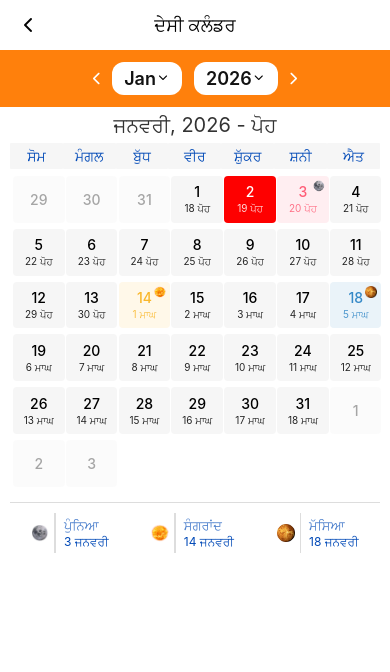
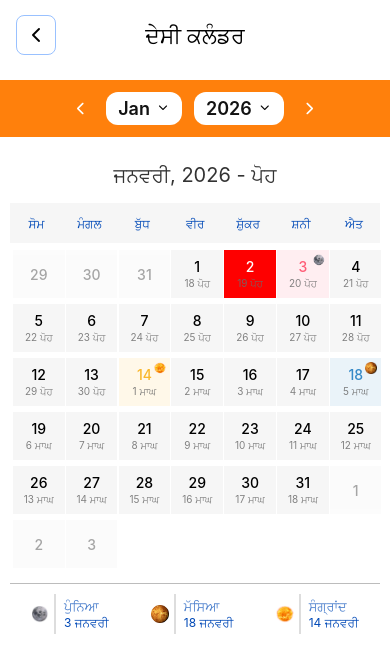
Before and after one commit to prince-netize/Desi-Calendar, a React Native app: screen / in a window 390 px wide. Shown: the top 672 px of the page. Built offline with nearby package versions, Linux system fonts and the light colour scheme.

Commit message:
event data

```diff
--- a/src/Screens/CalendarScreen.js
+++ b/src/Screens/CalendarScreen.js
@@ -55,7 +55,10 @@
 
   return (
     <View style={{ flex: 1, backgroundColor: '#fff' }}>
+      <View style={{ marginVertical: 10 }}>
         <Header />
+      </View>
+
       {modalVisible && (
         <BlurView
           style={StyleSheet.absoluteFill}
@@ -64,6 +67,7 @@
           reducedTransparencyFallbackColor="white"
         />
       )}
+      <View style={{ marginVertical: 10 }}>
         <MonthYearBar
           month={month}
           year={year}
@@ -72,10 +76,13 @@
           onMonthSelect={setMonth}
           onYearSelect={setYear}
         />
+      </View>
 
       <View style={{ backgroundColor: colors.primary }} />
       <View style={{ paddingHorizontal: 10 }}>
+        <View style={{ marginVertical: 10, alignItems: 'center' }}>
           <SubHeader monthIndex={month} year={year} />
+        </View>
 
         <Animated.View
           {...pan.panHandlers}
--- a/src/components/CalendarEventsBar.js
+++ b/src/components/CalendarEventsBar.js
@@ -27,8 +27,8 @@
       style={{
         marginTop: 12,
         paddingTop: 10,
-        borderTopWidth: 1,
-        borderColor: '#DDD',
+        borderTopWidth: 1.5,
+        borderColor: '#BCBCBC',
         flexDirection: 'row',
         justifyContent: 'space-around',
       }}
--- a/src/components/CalendarGrid.js
+++ b/src/components/CalendarGrid.js
@@ -19,15 +19,20 @@
           <View
             key={i}
             style={{
-              width: '14.28%',
+              width: '14.30%',
+              height: 40,
+              backgroundColor: '#F6F6F6',
               alignItems: 'center',
-              paddingVertical: 4,
-              backgroundColor: '#F6F6F6',
-              borderRadius: 1,
               justifyContent: 'center',
             }}
           >
-            <Text style={{ fontWeight: '400', color: colors.weekColor }}>
+            <Text
+              style={{
+                fontWeight: '500',
+                color: colors.weekColor,
+                fontSize: 12,
+              }}
+            >
               {day}
             </Text>
           </View>
--- a/src/components/DayCell.js
+++ b/src/components/DayCell.js
@@ -35,7 +35,7 @@
       activeOpacity={0.7}
       style={{
         width: '14.28%',
-        aspectRatio: 1,
+        height: 54,
         padding: 3,
       }}
     >
@@ -43,7 +43,6 @@
         style={{
           flex: 1,
           width: '110%',
-          borderRadius: 4,
           alignItems: 'center',
           justifyContent: 'center',
           opacity: current ? 1 : 0.35,
@@ -82,7 +81,7 @@
             style={{
               fontSize: 10,
               marginTop: 2,
-              color: textColor,
+              color: '#6D6D6D',
               opacity: 0.85,
             }}
           >
--- a/src/components/Header.js
+++ b/src/components/Header.js
@@ -5,10 +5,22 @@
 export default function Header() {
   return (
     <View style={{ height: 50, justifyContent: 'center' }}>
-      <TouchableOpacity style={{ position: 'absolute', left: 16 }}>
+      <TouchableOpacity
+        style={{
+          position: 'absolute',
+          left: 16,
+          height: 40,
+          width: 40,
+          borderRadius: 8,
+          borderColor: '#1E76FE73',
+          borderWidth: 1,
+          alignItems: 'center',
+          justifyContent: 'center',
+        }}
+      >
         <Feather name="chevron-left" size={24} />
       </TouchableOpacity>
-      <Text style={{ textAlign: 'center', fontSize: 18, fontWeight: '500' }}>
+      <Text style={{ textAlign: 'center', fontSize: 22, fontWeight: '500' }}>
         ਦੇਸੀ ਕਲੰਡਰ
       </Text>
     </View>
--- a/src/components/MonthYearBar.js
+++ b/src/components/MonthYearBar.js
@@ -16,13 +16,18 @@
   const [showMonthDrop, setShowMonthDrop] = useState(false);
   const [showYearDrop, setShowYearDrop] = useState(false);
 
-  const years = [2023, 2024, 2025, 2026, 2027];
+  const years = [2023, 2024, 2025, 2026];
 
   return (
     <View style={styles.container}>
       {/* Left Arrow */}
       <TouchableOpacity onPress={onPrev}>
-        <Feather name="chevron-left" size={20} color={colors.white} />
+        <Feather
+          name="chevron-left"
+          size={20}
+          color={colors.white}
+          style={{ marginRight: 10 }}
+        />
       </TouchableOpacity>
 
       {/* Month Dropdown */}
@@ -35,7 +40,12 @@
           }}
         >
           <Text style={styles.text}>{MONTHS[month]}</Text>
-          <Feather name="chevron-down" size={14} color="#000" />
+          <Feather
+            name="chevron-down"
+            size={14}
+            color="#000"
+            style={{ marginLeft: 6 }}
+          />
         </TouchableOpacity>
 
         {showMonthDrop && (
@@ -65,7 +75,12 @@
           }}
         >
           <Text style={styles.text}>{year}</Text>
-          <Feather name="chevron-down" size={14} color="#000" />
+          <Feather
+            name="chevron-down"
+            size={14}
+            color="#000"
+            style={{ marginLeft: 6 }}
+          />
         </TouchableOpacity>
 
         {showYearDrop && (
@@ -88,7 +103,12 @@
       </View>
 
       <TouchableOpacity onPress={onNext}>
-        <Feather name="chevron-right" size={20} color={colors.white} />
+        <Feather
+          name="chevron-right"
+          size={20}
+          color={colors.white}
+          style={{ marginLeft: 10 }}
+        />
       </TouchableOpacity>
     </View>
   );
--- a/src/utils/Events.js
+++ b/src/utils/Events.js
@@ -11,291 +11,284 @@
 export const EVENTS_BY_YEAR = {
   2023: {
     '2023-01-06': [{ id: 'purnima-jan', titlePa: 'ਪੁੰਨਿਆ', type: 'PURNIMA' }],
+    '2023-01-21': [{ id: 'maasya-jan', titlePa: 'ਮੱਸਿਆ', type: 'MAASYA' }],
     '2023-01-14': [
-      { id: 'sangrandh-jan', titlePa: 'ਸੰਗਰਾਂਦ', type: 'SANGRANDH' },
+      { id: 'sangrandh-jan', titlePa: 'ਸੰਗ੍ਰਾਂਦ', type: 'SANGRANDH' },
     ],
-    '2023-01-21': [{ id: 'maasya-jan', titlePa: 'ਮੱਸਿਆ', type: 'MAASYA' }],
 
     '2023-02-05': [{ id: 'purnima-feb', titlePa: 'ਪੁੰਨਿਆ', type: 'PURNIMA' }],
+    '2023-02-19': [{ id: 'maasya-feb', titlePa: 'ਮੱਸਿਆ', type: 'MAASYA' }],
     '2023-02-13': [
-      { id: 'sangrandh-feb', titlePa: 'ਸੰਗਰਾਂਦ', type: 'SANGRANDH' },
+      { id: 'sangrandh-feb', titlePa: 'ਸੰਗ੍ਰਾਂਦ', type: 'SANGRANDH' },
     ],
-    '2023-02-19': [{ id: 'maasya-feb', titlePa: 'ਮੱਸਿਆ', type: 'MAASYA' }],
 
     '2023-03-07': [{ id: 'purnima-mar', titlePa: 'ਪੁੰਨਿਆ', type: 'PURNIMA' }],
+    '2023-03-21': [{ id: 'maasya-mar', titlePa: 'ਮੱਸਿਆ', type: 'MAASYA' }],
     '2023-03-14': [
-      { id: 'sangrandh-mar', titlePa: 'ਸੰਗਰਾਂਦ', type: 'SANGRANDH' },
+      { id: 'sangrandh-mar', titlePa: 'ਸੰਗ੍ਰਾਂਦ', type: 'SANGRANDH' },
     ],
-    '2023-03-21': [{ id: 'maasya-mar', titlePa: 'ਮੱਸਿਆ', type: 'MAASYA' }],
 
     '2023-04-06': [{ id: 'purnima-apr', titlePa: 'ਪੁੰਨਿਆ', type: 'PURNIMA' }],
+    '2023-04-19': [{ id: 'maasya-apr', titlePa: 'ਮੱਸਿਆ', type: 'MAASYA' }],
     '2023-04-14': [
-      { id: 'sangrandh-apr', titlePa: 'ਸੰਗਰਾਂਦ', type: 'SANGRANDH' },
+      { id: 'sangrandh-apr', titlePa: 'ਸੰਗ੍ਰਾਂਦ', type: 'SANGRANDH' },
     ],
-    '2023-04-19': [{ id: 'maasya-apr', titlePa: 'ਮੱਸਿਆ', type: 'MAASYA' }],
 
     '2023-05-05': [{ id: 'purnima-may', titlePa: 'ਪੁੰਨਿਆ', type: 'PURNIMA' }],
+    '2023-05-19': [{ id: 'maasya-may', titlePa: 'ਮੱਸਿਆ', type: 'MAASYA' }],
     '2023-05-14': [
-      { id: 'sangrandh-may', titlePa: 'ਸੰਗਰਾਂਦ', type: 'SANGRANDH' },
+      { id: 'sangrandh-may', titlePa: 'ਸੰਗ੍ਰਾਂਦ', type: 'SANGRANDH' },
     ],
-    '2023-05-19': [{ id: 'maasya-may', titlePa: 'ਮੱਸਿਆ', type: 'MAASYA' }],
 
     '2023-06-03': [{ id: 'purnima-jun', titlePa: 'ਪੁੰਨਿਆ', type: 'PURNIMA' }],
+    '2023-06-17': [{ id: 'maasya-jun', titlePa: 'ਮੱਸਿਆ', type: 'MAASYA' }],
     '2023-06-15': [
-      { id: 'sangrandh-jun', titlePa: 'ਸੰਗਰਾਂਦ', type: 'SANGRANDH' },
+      { id: 'sangrandh-jun', titlePa: 'ਸੰਗ੍ਰਾਂਦ', type: 'SANGRANDH' },
     ],
-    '2023-06-17': [{ id: 'maasya-jun', titlePa: 'ਮੱਸਿਆ', type: 'MAASYA' }],
 
     '2023-07-03': [{ id: 'purnima-jul', titlePa: 'ਪੁੰਨਿਆ', type: 'PURNIMA' }],
+    '2023-07-17': [{ id: 'maasya-jul', titlePa: 'ਮੱਸਿਆ', type: 'MAASYA' }],
     '2023-07-16': [
-      { id: 'sangrandh-jul', titlePa: 'ਸੰਗਰਾਂਦ', type: 'SANGRANDH' },
+      { id: 'sangrandh-jul', titlePa: 'ਸੰਗ੍ਰਾਂਦ', type: 'SANGRANDH' },
     ],
-    '2023-07-17': [{ id: 'maasya-jul', titlePa: 'ਮੱਸਿਆ', type: 'MAASYA' }],
 
     '2023-08-01': [{ id: 'purnima-aug', titlePa: 'ਪੁੰਨਿਆ', type: 'PURNIMA' }],
+    '2023-08-30': [{ id: 'maasya-aug', titlePa: 'ਮੱਸਿਆ', type: 'MAASYA' }],
     '2023-08-16': [
-      { id: 'sangrandh-aug', titlePa: 'ਸੰਗਰਾਂਦ', type: 'SANGRANDH' },
+      { id: 'sangrandh-aug', titlePa: 'ਸੰਗ੍ਰਾਂਦ', type: 'SANGRANDH' },
     ],
-    '2023-08-30': [{ id: 'maasya-aug', titlePa: 'ਮੱਸਿਆ', type: 'MAASYA' }],
 
-    '2023-09-14': [
-      { id: 'sangrandh-sep', titlePa: 'ਸੰਗਰਾਂਦ', type: 'SANGRANDH' },
-    ],
     '2023-09-29': [{ id: 'purnima-sep', titlePa: 'ਪੁੰਨਿਆ', type: 'PURNIMA' }],
     '2023-09-28': [{ id: 'maasya-sep', titlePa: 'ਮੱਸਿਆ', type: 'MAASYA' }],
+    '2023-09-14': [
+      { id: 'sangrandh-sep', titlePa: 'ਸੰਗ੍ਰਾਂਦ', type: 'SANGRANDH' },
+    ],
 
+    '2023-10-28': [{ id: 'purnima-oct', titlePa: 'ਪੁੰਨਿਆ', type: 'PURNIMA' }],
     '2023-10-14': [{ id: 'maasya-nov', titlePa: 'ਮੱਸਿਆ', type: 'MAASYA' }],
-    '2023-10-28': [{ id: 'purnima-oct', titlePa: 'ਪੁੰਨਿਆ', type: 'PURNIMA' }],
-
     '2023-11-13': [
-      { id: 'sangrandh-nov', titlePa: 'ਸੰਗਰਾਂਦ', type: 'SANGRANDH' },
+      { id: 'sangrandh-nov', titlePa: 'ਸੰਗ੍ਰਾਂਦ', type: 'SANGRANDH' },
     ],
     '2023-11-27': [{ id: 'purnima-nov', titlePa: 'ਪੁੰਨਿਆ', type: 'PURNIMA' }],
     '2023-11-26': [{ id: 'maasya-nov', titlePa: 'ਮੱਸਿਆ', type: 'MAASYA' }],
 
+    '2023-12-26': [{ id: 'purnima-dec', titlePa: 'ਪੁੰਨਿਆ', type: 'PURNIMA' }],
     '2023-12-12': [{ id: 'maasya-jan', titlePa: 'ਮੱਸਿਆ', type: 'MAASYA' }],
-    '2023-12-26': [{ id: 'purnima-dec', titlePa: 'ਪੁੰਨਿਆ', type: 'PURNIMA' }],
   },
 
   2024: {
+    '2024-01-25': [{ id: 'purnima-jan', titlePa: 'ਪੁੰਨਿਆ', type: 'PURNIMA' }],
     '2024-01-10': [{ id: 'maasya-jan', titlePa: 'ਮੱਸਿਆ', type: 'MAASYA' }],
     '2024-01-14': [
-      { id: 'sangrandh-jan', titlePa: 'ਸੰਗਰਾਂਦ', type: 'SANGRANDH' },
+      { id: 'sangrandh-jan', titlePa: 'ਸੰਗ੍ਰਾਂਦ', type: 'SANGRANDH' },
     ],
-    '2024-01-25': [{ id: 'purnima-jan', titlePa: 'ਪੁੰਨਿਆ', type: 'PURNIMA' }],
 
+    '2024-02-24': [{ id: 'purnima-feb', titlePa: 'ਪੁੰਨਿਆ', type: 'PURNIMA' }],
     '2024-02-09': [{ id: 'maasya-feb', titlePa: 'ਮੱਸਿਆ', type: 'MAASYA' }],
     '2024-02-13': [
-      { id: 'sangrandh-feb', titlePa: 'ਸੰਗਰਾਂਦ', type: 'SANGRANDH' },
+      { id: 'sangrandh-feb', titlePa: 'ਸੰਗ੍ਰਾਂਦ', type: 'SANGRANDH' },
     ],
-    '2024-02-24': [{ id: 'purnima-feb', titlePa: 'ਪੁੰਨਿਆ', type: 'PURNIMA' }],
 
+    '2024-03-25': [{ id: 'purnima-mar', titlePa: 'ਪੁੰਨਿਆ', type: 'PURNIMA' }],
     '2024-03-10': [{ id: 'maasya-mar', titlePa: 'ਮੱਸਿਆ', type: 'MAASYA' }],
     '2024-03-14': [
-      { id: 'sangrandh-mar', titlePa: 'ਸੰਗਰਾਂਦ', type: 'SANGRANDH' },
+      { id: 'sangrandh-mar', titlePa: 'ਸੰਗ੍ਰਾਂਦ', type: 'SANGRANDH' },
     ],
-    '2024-03-25': [{ id: 'purnima-mar', titlePa: 'ਪੁੰਨਿਆ', type: 'PURNIMA' }],
 
+    '2024-04-23': [{ id: 'purnima-apr', titlePa: 'ਪੁੰਨਿਆ', type: 'PURNIMA' }],
     '2024-04-08': [{ id: 'maasya-apr', titlePa: 'ਮੱਸਿਆ', type: 'MAASYA' }],
     '2024-04-14': [
-      { id: 'sangrandh-apr', titlePa: 'ਸੰਗਰਾਂਦ', type: 'SANGRANDH' },
+      { id: 'sangrandh-apr', titlePa: 'ਸੰਗ੍ਰਾਂਦ', type: 'SANGRANDH' },
     ],
-    '2024-04-23': [{ id: 'purnima-apr', titlePa: 'ਪੁੰਨਿਆ', type: 'PURNIMA' }],
 
+    '2024-05-23': [{ id: 'purnima-may', titlePa: 'ਪੁੰਨਿਆ', type: 'PURNIMA' }],
     '2024-05-08': [{ id: 'maasya-may', titlePa: 'ਮੱਸਿਆ', type: 'MAASYA' }],
     '2024-05-14': [
-      { id: 'sangrandh-may', titlePa: 'ਸੰਗਰਾਂਦ', type: 'SANGRANDH' },
+      { id: 'sangrandh-may', titlePa: 'ਸੰਗ੍ਰਾਂਦ', type: 'SANGRANDH' },
     ],
-    '2024-05-23': [{ id: 'purnima-may', titlePa: 'ਪੁੰਨਿਆ', type: 'PURNIMA' }],
 
+    '2024-06-22': [{ id: 'purnima-jun', titlePa: 'ਪੁੰਨਿਆ', type: 'PURNIMA' }],
     '2024-06-06': [{ id: 'maasya-jun', titlePa: 'ਮੱਸਿਆ', type: 'MAASYA' }],
     '2024-06-14': [
-      { id: 'sangrandh-jun', titlePa: 'ਸੰਗਰਾਂਦ', type: 'SANGRANDH' },
+      { id: 'sangrandh-jun', titlePa: 'ਸੰਗ੍ਰਾਂਦ', type: 'SANGRANDH' },
     ],
-    '2024-06-22': [{ id: 'purnima-jun', titlePa: 'ਪੁੰਨਿਆ', type: 'PURNIMA' }],
 
+    '2024-07-21': [{ id: 'purnima-jul', titlePa: 'ਪੁੰਨਿਆ', type: 'PURNIMA' }],
     '2024-07-05': [{ id: 'maasya-jul', titlePa: 'ਮੱਸਿਆ', type: 'MAASYA' }],
     '2024-07-16': [
-      { id: 'sangrandh-jul', titlePa: 'ਸੰਗਰਾਂਦ', type: 'SANGRANDH' },
+      { id: 'sangrandh-jul', titlePa: 'ਸੰਗ੍ਰਾਂਦ', type: 'SANGRANDH' },
     ],
-    '2024-07-21': [{ id: 'purnima-jul', titlePa: 'ਪੁੰਨਿਆ', type: 'PURNIMA' }],
 
+    '2024-08-19': [{ id: 'purnima-aug', titlePa: 'ਪੁੰਨਿਆ', type: 'PURNIMA' }],
     '2024-08-04': [{ id: 'maasya-aug', titlePa: 'ਮੱਸਿਆ', type: 'MAASYA' }],
     '2024-08-16': [
-      { id: 'sangrandh-aug', titlePa: 'ਸੰਗਰਾਂਦ', type: 'SANGRANDH' },
+      { id: 'sangrandh-aug', titlePa: 'ਸੰਗ੍ਰਾਂਦ', type: 'SANGRANDH' },
     ],
-    '2024-08-19': [{ id: 'purnima-aug', titlePa: 'ਪੁੰਨਿਆ', type: 'PURNIMA' }],
 
+    '2024-09-17': [{ id: 'purnima-sep', titlePa: 'ਪੁੰਨਿਆ', type: 'PURNIMA' }],
     '2024-09-02': [{ id: 'maasya-sep', titlePa: 'ਮੱਸਿਆ', type: 'MAASYA' }],
     '2024-09-16': [
-      { id: 'sangrandh-sep', titlePa: 'ਸੰਗਰਾਂਦ', type: 'SANGRANDH' },
+      { id: 'sangrandh-sep', titlePa: 'ਸੰਗ੍ਰਾਂਦ', type: 'SANGRANDH' },
     ],
-    '2024-09-17': [{ id: 'purnima-sep', titlePa: 'ਪੁੰਨਿਆ', type: 'PURNIMA' }],
 
+    '2024-10-17': [{ id: 'purnima-oct', titlePa: 'ਪੁੰਨਿਆ', type: 'PURNIMA' }],
     '2024-10-02': [{ id: 'maasya-oct', titlePa: 'ਮੱਸਿਆ', type: 'MAASYA' }],
     '2024-10-16': [
-      { id: 'sangrandh-oct', titlePa: 'ਸੰਗਰਾਂਦ', type: 'SANGRANDH' },
+      { id: 'sangrandh-oct', titlePa: 'ਸੰਗ੍ਰਾਂਦ', type: 'SANGRANDH' },
     ],
-    '2024-10-17': [{ id: 'purnima-oct', titlePa: 'ਪੁੰਨਿਆ', type: 'PURNIMA' }],
 
+    '2024-11-15': [{ id: 'purnima-nov', titlePa: 'ਪੁੰਨਿਆ', type: 'PURNIMA' }],
     '2024-11-01': [{ id: 'maasya-nov', titlePa: 'ਮੱਸਿਆ', type: 'MAASYA' }],
     '2024-11-14': [
-      { id: 'sangrandh-nov', titlePa: 'ਸੰਗਰਾਂਦ', type: 'SANGRANDH' },
+      { id: 'sangrandh-nov', titlePa: 'ਸੰਗ੍ਰਾਂਦ', type: 'SANGRANDH' },
     ],
-    '2024-11-15': [{ id: 'purnima-nov', titlePa: 'ਪੁੰਨਿਆ', type: 'PURNIMA' }],
 
+    '2024-12-15': [{ id: 'purnima-dec', titlePa: 'ਪੁੰਨਿਆ', type: 'PURNIMA' }],
     '2024-12-01': [{ id: 'maasya-dec', titlePa: 'ਮੱਸਿਆ', type: 'MAASYA' }],
     '2024-12-14': [
-      { id: 'sangrandh-dec', titlePa: 'ਸੰਗਰਾਂਦ', type: 'SANGRANDH' },
+      { id: 'sangrandh-dec', titlePa: 'ਸੰਗ੍ਰਾਂਦ', type: 'SANGRANDH' },
     ],
-    '2024-12-15': [{ id: 'purnima-dec', titlePa: 'ਪੁੰਨਿਆ', type: 'PURNIMA' }],
   },
 
   2025: {
     '2025-01-13': [{ id: 'purnima-jan', titlePa: 'ਪੁੰਨਿਆ', type: 'PURNIMA' }],
+    '2025-01-29': [{ id: 'maasya-jan', titlePa: 'ਮੱਸਿਆ', type: 'MAASYA' }],
     '2025-01-14': [
-      { id: 'sangrandh-jan', titlePa: 'ਸੰਗਰਾਂਦ', type: 'SANGRANDH' },
+      { id: 'sangrandh-jan', titlePa: 'ਸੰਗ੍ਰਾਂਦ', type: 'SANGRANDH' },
     ],
-    '2025-01-29': [{ id: 'maasya-jan', titlePa: 'ਮੱਸਿਆ', type: 'MAASYA' }],
 
     '2025-02-12': [{ id: 'purnima-feb', titlePa: 'ਪੁੰਨਿਆ', type: 'PURNIMA' }],
+    '2025-02-28': [{ id: 'maasya-feb', titlePa: 'ਮੱਸਿਆ', type: 'MAASYA' }],
     '2025-02-13': [
-      { id: 'sangrandh-feb', titlePa: 'ਸੰਗਰਾਂਦ', type: 'SANGRANDH' },
+      { id: 'sangrandh-feb', titlePa: 'ਸੰਗ੍ਰਾਂਦ', type: 'SANGRANDH' },
     ],
-    '2025-02-28': [{ id: 'maasya-feb', titlePa: 'ਮੱਸਿਆ', type: 'MAASYA' }],
 
     '2025-03-14': [{ id: 'purnima-mar', titlePa: 'ਪੁੰਨਿਆ', type: 'PURNIMA' }],
 
     '2025-03-29': [{ id: 'maasya-mar', titlePa: 'ਮੱਸਿਆ', type: 'MAASYA' }],
 
     '2025-04-12': [{ id: 'purnima-apr', titlePa: 'ਪੁੰਨਿਆ', type: 'PURNIMA' }],
+    '2025-04-27': [{ id: 'maasya-apr', titlePa: 'ਮੱਸਿਆ', type: 'MAASYA' }],
     '2025-04-14': [
-      { id: 'sangrandh-apr', titlePa: 'ਸੰਗਰਾਂਦ', type: 'SANGRANDH' },
+      { id: 'sangrandh-apr', titlePa: 'ਸੰਗ੍ਰਾਂਦ', type: 'SANGRANDH' },
     ],
-    '2025-04-27': [{ id: 'maasya-apr', titlePa: 'ਮੱਸਿਆ', type: 'MAASYA' }],
 
     '2025-05-12': [{ id: 'purnima-may', titlePa: 'ਪੁੰਨਿਆ', type: 'PURNIMA' }],
+    '2025-05-27': [{ id: 'maasya-may', titlePa: 'ਮੱਸਿਆ', type: 'MAASYA' }],
     '2025-05-14': [
-      { id: 'sangrandh-may', titlePa: 'ਸੰਗਰਾਂਦ', type: 'SANGRANDH' },
+      { id: 'sangrandh-may', titlePa: 'ਸੰਗ੍ਰਾਂਦ', type: 'SANGRANDH' },
     ],
-    '2025-05-27': [{ id: 'maasya-may', titlePa: 'ਮੱਸਿਆ', type: 'MAASYA' }],
 
     '2025-06-11': [{ id: 'purnima-jun', titlePa: 'ਪੁੰਨਿਆ', type: 'PURNIMA' }],
+    '2025-06-25': [{ id: 'maasya-jun', titlePa: 'ਮੱਸਿਆ', type: 'MAASYA' }],
     '2025-06-14': [
-      { id: 'sangrandh-jun', titlePa: 'ਸੰਗਰਾਂਦ', type: 'SANGRANDH' },
+      { id: 'sangrandh-jun', titlePa: 'ਸੰਗ੍ਰਾਂਦ', type: 'SANGRANDH' },
     ],
-    '2025-06-25': [{ id: 'maasya-jun', titlePa: 'ਮੱਸਿਆ', type: 'MAASYA' }],
 
     '2025-07-10': [{ id: 'purnima-jul', titlePa: 'ਪੁੰਨਿਆ', type: 'PURNIMA' }],
+    '2025-07-25': [{ id: 'maasya-jul', titlePa: 'ਮੱਸਿਆ', type: 'MAASYA' }],
     '2025-07-16': [
-      { id: 'sangrandh-jul', titlePa: 'ਸੰਗਰਾਂਦ', type: 'SANGRANDH' },
+      { id: 'sangrandh-jul', titlePa: 'ਸੰਗ੍ਰਾਂਦ', type: 'SANGRANDH' },
     ],
-    '2025-07-25': [{ id: 'maasya-jul', titlePa: 'ਮੱਸਿਆ', type: 'MAASYA' }],
 
     '2025-08-08': [{ id: 'purnima-aug', titlePa: 'ਪੁੰਨਿਆ', type: 'PURNIMA' }],
+    '2025-08-23': [{ id: 'maasya-aug', titlePa: 'ਮੱਸਿਆ', type: 'MAASYA' }],
     '2025-08-16': [
-      { id: 'sangrandh-aug', titlePa: 'ਸੰਗਰਾਂਦ', type: 'SANGRANDH' },
+      { id: 'sangrandh-aug', titlePa: 'ਸੰਗ੍ਰਾਂਦ', type: 'SANGRANDH' },
     ],
-    '2025-08-23': [{ id: 'maasya-aug', titlePa: 'ਮੱਸਿਆ', type: 'MAASYA' }],
 
     '2025-09-07': [{ id: 'purnima-sep', titlePa: 'ਪੁੰਨਿਆ', type: 'PURNIMA' }],
+    '2025-09-21': [{ id: 'maasya-sep', titlePa: 'ਮੱਸਿਆ', type: 'MAASYA' }],
     '2025-09-16': [
-      { id: 'sangrandh-sep', titlePa: 'ਸੰਗਰਾਂਦ', type: 'SANGRANDH' },
+      { id: 'sangrandh-sep', titlePa: 'ਸੰਗ੍ਰਾਂਦ', type: 'SANGRANDH' },
     ],
-    '2025-09-21': [{ id: 'maasya-sep', titlePa: 'ਮੱਸਿਆ', type: 'MAASYA' }],
 
     '2025-10-06': [{ id: 'purnima-oct', titlePa: 'ਪੁੰਨਿਆ', type: 'PURNIMA' }],
+    '2025-10-21': [{ id: 'maasya-oct', titlePa: 'ਮੱਸਿਆ', type: 'MAASYA' }],
     '2025-10-16': [
-      { id: 'sangrandh-oct', titlePa: 'ਸੰਗਰਾਂਦ', type: 'SANGRANDH' },
+      { id: 'sangrandh-oct', titlePa: 'ਸੰਗ੍ਰਾਂਦ', type: 'SANGRANDH' },
     ],
-    '2025-10-21': [{ id: 'maasya-oct', titlePa: 'ਮੱਸਿਆ', type: 'MAASYA' }],
 
     '2025-11-05': [{ id: 'purnima-nov', titlePa: 'ਪੁੰਨਿਆ', type: 'PURNIMA' }],
+    '2025-11-19': [{ id: 'maasya-nov', titlePa: 'ਮੱਸਿਆ', type: 'MAASYA' }],
     '2025-11-14': [
-      { id: 'sangrandh-nov', titlePa: 'ਸੰਗਰਾਂਦ', type: 'SANGRANDH' },
+      { id: 'sangrandh-nov', titlePa: 'ਸੰਗ੍ਰਾਂਦ', type: 'SANGRANDH' },
     ],
-    '2025-11-19': [{ id: 'maasya-nov', titlePa: 'ਮੱਸਿਆ', type: 'MAASYA' }],
 
     '2025-12-04': [{ id: 'purnima-dec', titlePa: 'ਪੁੰਨਿਆ', type: 'PURNIMA' }],
+    '2025-12-19': [{ id: 'maasya-dec', titlePa: 'ਮੱਸਿਆ', type: 'MAASYA' }],
     '2025-12-14': [
-      { id: 'sangrandh-dec', titlePa: 'ਸੰਗਰਾਂਦ', type: 'SANGRANDH' },
+      { id: 'sangrandh-dec', titlePa: 'ਸੰਗ੍ਰਾਂਦ', type: 'SANGRANDH' },
     ],
-    '2025-12-19': [{ id: 'maasya-dec', titlePa: 'ਮੱਸਿਆ', type: 'MAASYA' }],
   },
 
   2026: {
     '2026-01-03': [{ id: 'purnima-jan', titlePa: 'ਪੁੰਨਿਆ', type: 'PURNIMA' }],
+    '2026-01-18': [{ id: 'maasya-jan', titlePa: 'ਮੱਸਿਆ', type: 'MAASYA' }],
     '2026-01-14': [
-      { id: 'sangrandh-jan', titlePa: 'ਸੰਗਰਾਂਦ', type: 'SANGRANDH' },
+      { id: 'sangrandh-jan', titlePa: 'ਸੰਗ੍ਰਾਂਦ', type: 'SANGRANDH' },
     ],
-    '2026-01-18': [{ id: 'maasya-jan', titlePa: 'ਮੱਸਿਆ', type: 'MAASYA' }],
 
     '2026-02-01': [{ id: 'purnima-feb', titlePa: 'ਪੁੰਨਿਆ', type: 'PURNIMA' }],
+    '2026-02-17': [{ id: 'maasya-feb', titlePa: 'ਮੱਸਿਆ', type: 'MAASYA' }],
     '2026-02-12': [
-      { id: 'sangrandh-feb', titlePa: 'ਸੰਗਰਾਂਦ', type: 'SANGRANDH' },
+      { id: 'sangrandh-feb', titlePa: 'ਸੰਗ੍ਰਾਂਦ', type: 'SANGRANDH' },
     ],
-    '2026-02-17': [{ id: 'maasya-feb', titlePa: 'ਮੱਸਿਆ', type: 'MAASYA' }],
 
     '2026-03-03': [{ id: 'purnima-mar', titlePa: 'ਪੁੰਨਿਆ', type: 'PURNIMA' }],
+    '2026-03-19': [{ id: 'maasya-mar', titlePa: 'ਮੱਸਿਆ', type: 'MAASYA' }],
     '2026-03-14': [
-      { id: 'sangrandh-mar', titlePa: 'ਸੰਗਰਾਂਦ', type: 'SANGRANDH' },
+      { id: 'sangrandh-mar', titlePa: 'ਸੰਗ੍ਰਾਂਦ', type: 'SANGRANDH' },
     ],
-    '2026-03-19': [{ id: 'maasya-mar', titlePa: 'ਮੱਸਿਆ', type: 'MAASYA' }],
 
     '2026-04-02': [{ id: 'purnima-apr', titlePa: 'ਪੁੰਨਿਆ', type: 'PURNIMA' }],
+    '2026-04-17': [{ id: 'maasya-apr', titlePa: 'ਮੱਸਿਆ', type: 'MAASYA' }],
     '2026-04-14': [
-      { id: 'sangrandh-apr', titlePa: 'ਸੰਗਰਾਂਦ', type: 'SANGRANDH' },
+      { id: 'sangrandh-apr', titlePa: 'ਸੰਗ੍ਰਾਂਦ', type: 'SANGRANDH' },
     ],
-    '2026-04-17': [{ id: 'maasya-apr', titlePa: 'ਮੱਸਿਆ', type: 'MAASYA' }],
 
     '2026-05-01': [{ id: 'purnima-may', titlePa: 'ਪੁੰਨਿਆ', type: 'PURNIMA' }],
+    '2026-05-16': [{ id: 'maasya-may', titlePa: 'ਮੱਸਿਆ', type: 'MAASYA' }],
     '2026-05-15': [
-      { id: 'sangrandh-may', titlePa: 'ਸੰਗਰਾਂਦ', type: 'SANGRANDH' },
+      { id: 'sangrandh-may', titlePa: 'ਸੰਗ੍ਰਾਂਦ', type: 'SANGRANDH' },
     ],
-    '2026-05-16': [{ id: 'maasya-may', titlePa: 'ਮੱਸਿਆ', type: 'MAASYA' }],
 
     '2026-06-29': [{ id: 'purnima-jun', titlePa: 'ਪੁੰਨਿਆ', type: 'PURNIMA' }],
+    '2026-06-14': [{ id: 'maasya-jun', titlePa: 'ਮੱਸਿਆ', type: 'MAASYA' }],
     '2026-06-15': [
-      { id: 'sangrandh-jun', titlePa: 'ਸੰਗਰਾਂਦ', type: 'SANGRANDH' },
+      { id: 'sangrandh-jun', titlePa: 'ਸੰਗ੍ਰਾਂਦ', type: 'SANGRANDH' },
     ],
-    // '2026-06-15': [{ id: 'maasya-jun', titlePa: 'ਮੱਸਿਆ', type: 'MAASYA' }],
-
-    // '2026-07-01': [{ id: 'purnima-jul', titlePa: 'ਪੁੰਨਿਆ', type: 'PURNIMA' }],
-    '2026-07-16': [
-      { id: 'sangrandh-jul', titlePa: 'ਸੰਗਰਾਂਦ', type: 'SANGRANDH' },
-    ],
-    '2026-07-14': [{ id: 'maasya-jul', titlePa: 'ਮੱਸਿਆ', type: 'MAASYA' }],
 
     '2026-07-29': [{ id: 'purnima-aug', titlePa: 'ਪੁੰਨਿਆ', type: 'PURNIMA' }],
+    '2026-07-14': [{ id: 'maasya-jul', titlePa: 'ਮੱਸਿਆ', type: 'MAASYA' }],
+    '2026-07-16': [
+      { id: 'sangrandh-jul', titlePa: 'ਸੰਗ੍ਰਾਂਦ', type: 'SANGRANDH' },
+    ],
+    '2026-08-28': [{ id: 'purnima-sep', titlePa: 'ਪੁੰਨਿਆ', type: 'PURNIMA' }],
     '2026-08-12': [{ id: 'maasya-aug', titlePa: 'ਮੱਸਿਆ', type: 'MAASYA' }],
     '2026-08-17': [
-      { id: 'sangrandh-aug', titlePa: 'ਸੰਗਰਾਂਦ', type: 'SANGRANDH' },
+      { id: 'sangrandh-aug', titlePa: 'ਸੰਗ੍ਰਾਂਦ', type: 'SANGRANDH' },
     ],
-
-    '2026-08-28': [{ id: 'purnima-sep', titlePa: 'ਪੁੰਨਿਆ', type: 'PURNIMA' }],
+    '2026-09-26': [{ id: 'purnima-oct', titlePa: 'ਪੁੰਨਿਆ', type: 'PURNIMA' }],
     '2026-09-11': [{ id: 'maasya-sep', titlePa: 'ਮੱਸਿਆ', type: 'MAASYA' }],
     '2026-09-17': [
-      { id: 'sangrandh-sep', titlePa: 'ਸੰਗਰਾਂਦ', type: 'SANGRANDH' },
+      { id: 'sangrandh-sep', titlePa: 'ਸੰਗ੍ਰਾਂਦ', type: 'SANGRANDH' },
     ],
-
-    '2026-09-26': [{ id: 'purnima-oct', titlePa: 'ਪੁੰਨਿਆ', type: 'PURNIMA' }],
+    '2026-10-26': [{ id: 'purnima-nov', titlePa: 'ਪੁੰਨਿਆ', type: 'PURNIMA' }],
     '2026-10-10': [{ id: 'maasya-oct', titlePa: 'ਮੱਸਿਆ', type: 'MAASYA' }],
     '2026-10-17': [
-      { id: 'sangrandh-oct', titlePa: 'ਸੰਗਰਾਂਦ', type: 'SANGRANDH' },
+      { id: 'sangrandh-oct', titlePa: 'ਸੰਗ੍ਰਾਂਦ', type: 'SANGRANDH' },
     ],
-
-    '2026-10-26': [{ id: 'purnima-nov', titlePa: 'ਪੁੰਨਿਆ', type: 'PURNIMA' }],
+    '2026-11-24': [{ id: 'purnima-dec', titlePa: 'ਪੁੰਨਿਆ', type: 'PURNIMA' }],
     '2026-11-09': [{ id: 'maasya-nov', titlePa: 'ਮੱਸਿਆ', type: 'MAASYA' }],
     '2026-11-16': [
-      { id: 'sangrandh-nov', titlePa: 'ਸੰਗਰਾਂਦ', type: 'SANGRANDH' },
+      { id: 'sangrandh-nov', titlePa: 'ਸੰਗ੍ਰਾਂਦ', type: 'SANGRANDH' },
     ],
-
-    '2026-11-24': [{ id: 'purnima-dec', titlePa: 'ਪੁੰਨਿਆ', type: 'PURNIMA' }],
+    '2026-12-23': [{ id: 'purnima-nov', titlePa: 'ਪੁੰਨਿਆ', type: 'PURNIMA' }],
     '2026-12-08': [{ id: 'maasya-dec', titlePa: 'ਮੱਸਿਆ', type: 'MAASYA' }],
     '2026-12-16': [
-      { id: 'sangrandh-dec', titlePa: 'ਸੰਗਰਾਂਦ', type: 'SANGRANDH' },
+      { id: 'sangrandh-dec', titlePa: 'ਸੰਗ੍ਰਾਂਦ', type: 'SANGRANDH' },
     ],
-    '2026-12-23': [{ id: 'purnima-nov', titlePa: 'ਪੁੰਨਿਆ', type: 'PURNIMA' }],
   },
 };
 
```
Lines whose indentation alone changed are shown as unchanged.
